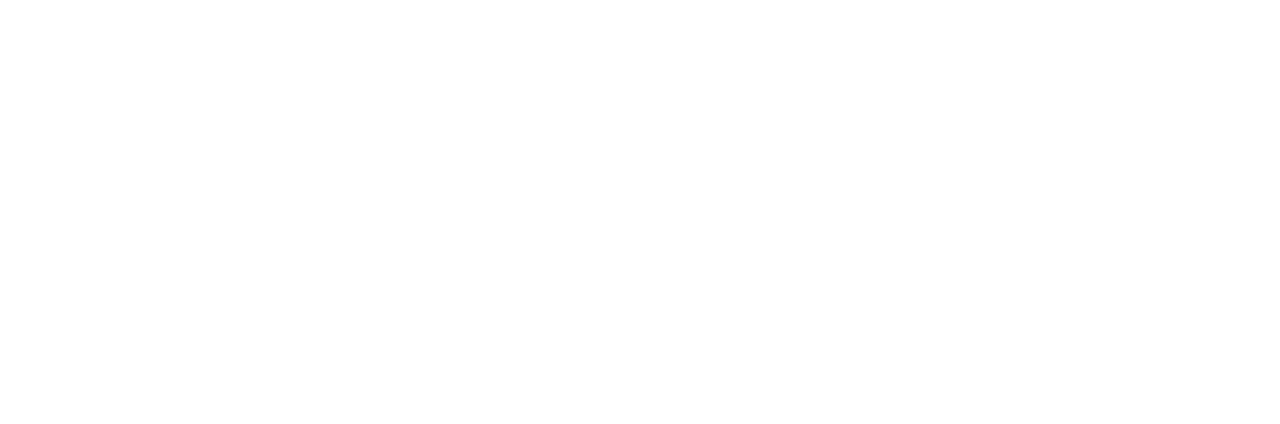
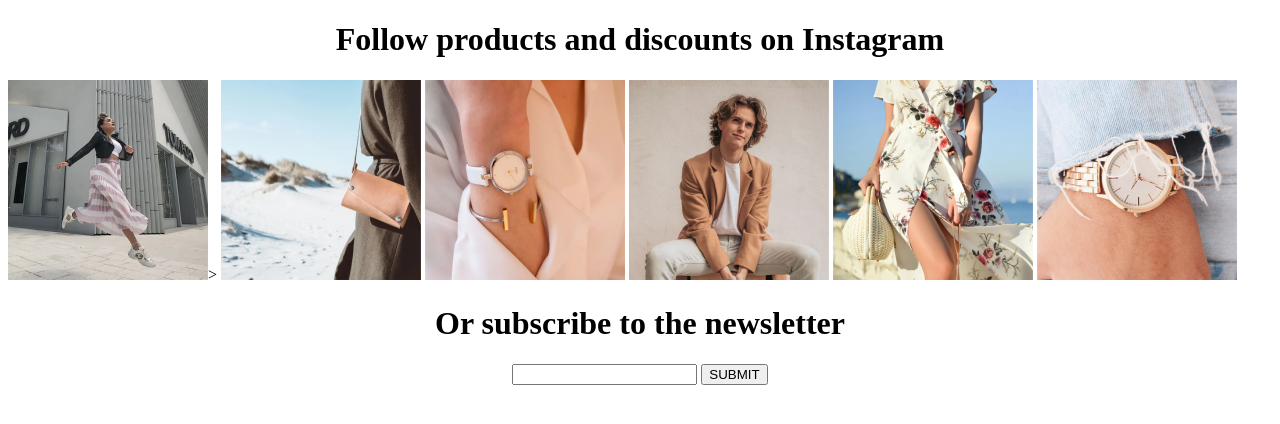
Before and after one commit to archis-academy/may-frontend-coral-buy-1, a plain HTML site: page index.html in a window 1280 px wide. Drawn offline with Linux system fonts and the light colour scheme; files that its build step writes are made by us from their sources.

Commit message:
mustafakoca/MA-22/İnstagramnewsletter

```diff
--- a/index.html
+++ b/index.html
@@ -6,5 +6,38 @@
     <title>Coral Buy</title>
     <link rel="stylesheet" href="style.css" />
   </head>
-  <body></body>
+  <body>
+    <div class="NewsLetter Instagram">
+      <div>
+        <div>
+          <center><h1>Follow products and discounts on Instagram</h1></center>
+        </div>
+      </div>
+      <div>
+      <div class="product card">
+
+        <img src="card.png"  alt=""  a href="instagram.com"></a>>
+        <img src="card-1.png" alt="">
+        <img src="card-2.png" alt="">
+        <img src="card-3.png" alt="">
+        <img src="card-4.png" alt="">
+        <img src="card-5.png" alt="">
+      </div>
+      </div>
+      <div>
+        <div>
+          <div>
+            <center><h1>Or subscribe to the newsletter</h1></center>
+            <div>
+              <center>
+                <input type="email" name="Email address..." id="">
+                <span></span>
+                <input type="button" value="SUBMIT">
+              </center>
+            </div>
+          </div>
+        </div>
+      </div>
+    </div>
+  </body>
 </html>
```
Also changed, not shown: card-1.png (added), card-2.png (added), card-3.png (added), card-4.png (added), card-5.png (added), card.png (added).
